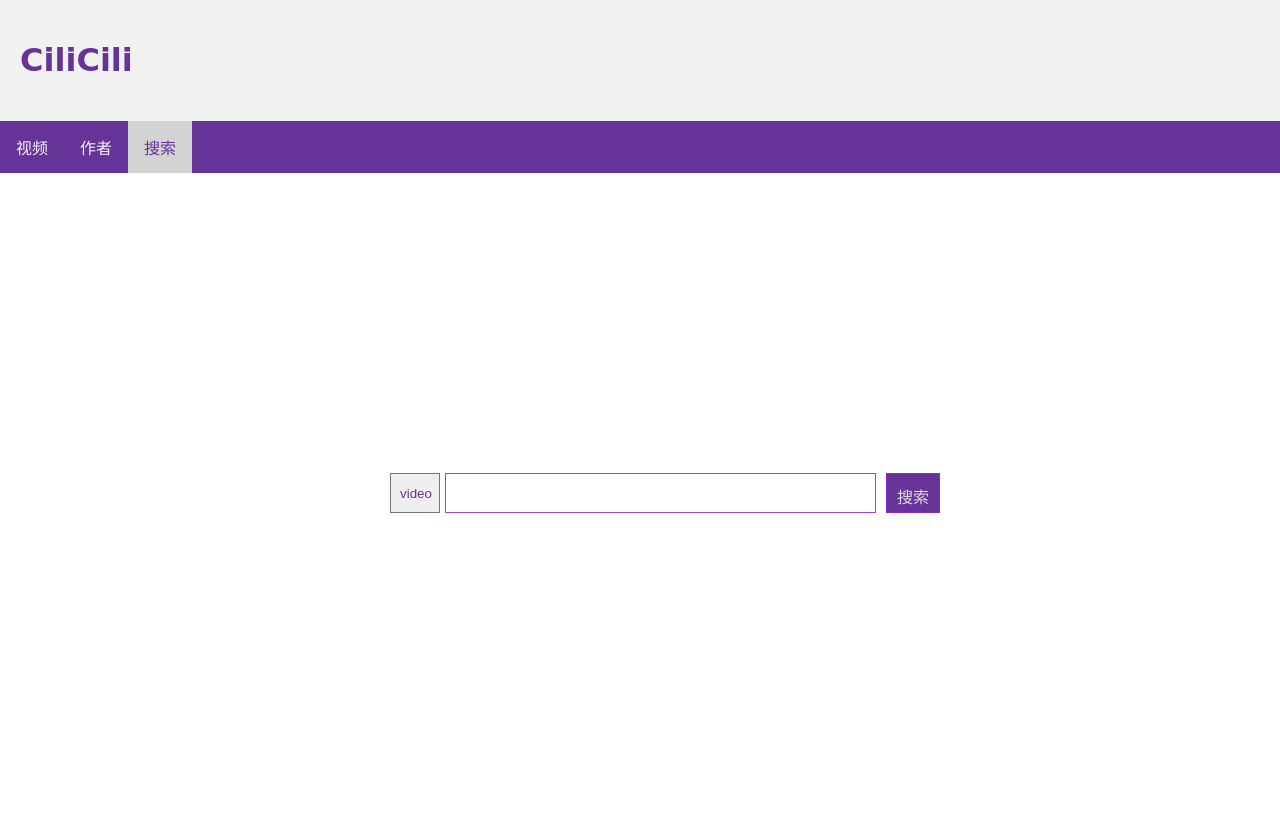
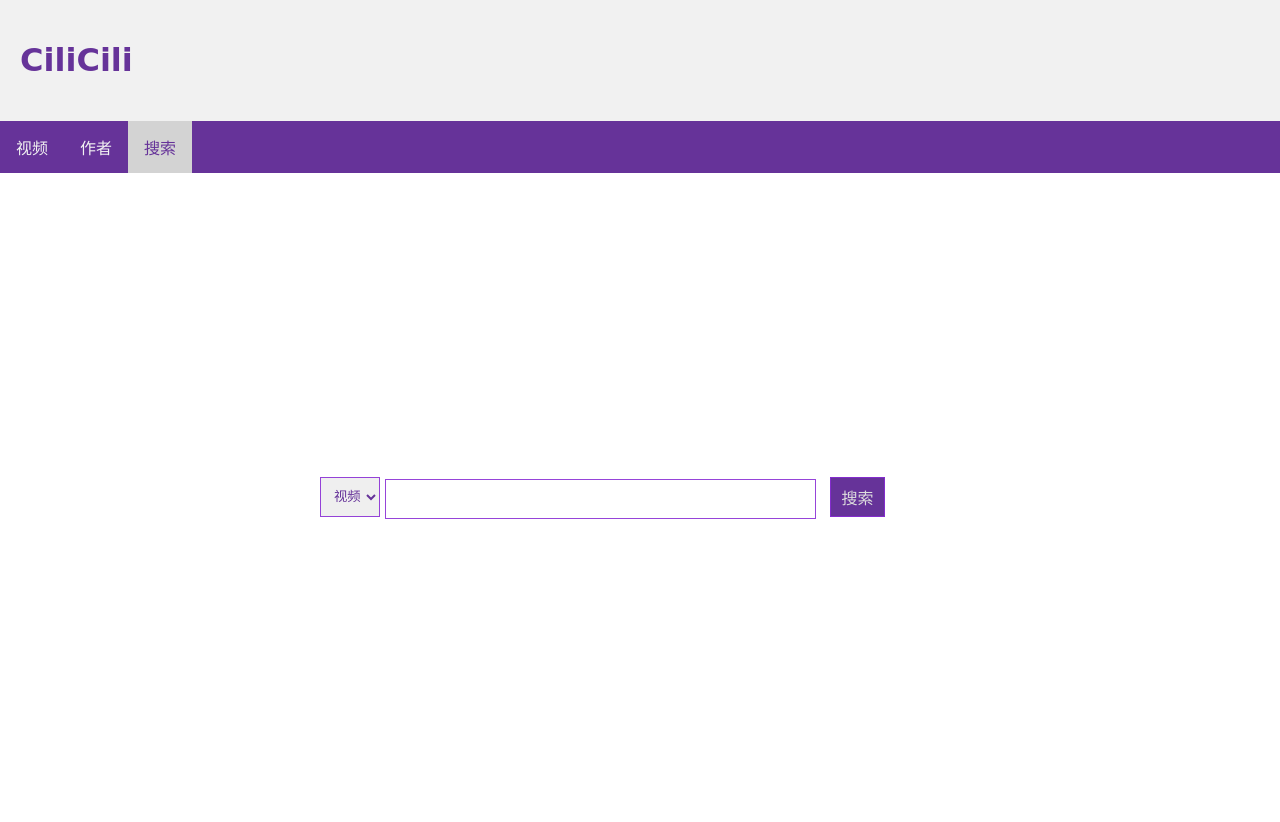
Before and after one commit to fu1er/Django-website, a Django app: page /videopage/search/ in a window 1280 px wide. Shown: the top 822 px of the page. Before the commit the page ends 513 px from the top, so only its background shows below. Run offline with Django 3.2, Linux system fonts and the light colour scheme.

Commit message:
modify css file and fix bug: click return in video details page return to home page instead of author page

```diff
--- a/videopage/static/style/authorspage.css
+++ b/videopage/static/style/authorspage.css
@@ -52,9 +52,9 @@ li.author {
     height: 100px;
     padding: 15px;
     border-style: ridge;
-    border-radius: 20px;
+    border-radius: 5px;
+    border-color: #ffffff;
     margin: 5px;
-    border-color: #ddd;
 }
 
 img.authorimage {
--- a/videopage/static/style/mainpage.css
+++ b/videopage/static/style/mainpage.css
@@ -52,9 +52,9 @@ li.video {
   height: 270px;
   padding: 15px;
   border-style: ridge;
-  border-radius: 20px;
+  border-radius: 10px;
+  border-color: #f3f3f3;
   margin: 5px;
-  border-color: #ddd;
 }
 
 img.videoimage {
--- a/videopage/static/style/searchpage.css
+++ b/videopage/static/style/searchpage.css
@@ -1,7 +1,3 @@
-* {
-    box-sizing: border-box;
-}
-
 body {
     margin: 0;
 }
@@ -10,6 +6,11 @@ body {
 .header {
     background-color: #f1f1f1;
     padding: 20px;
+}
+
+.title {
+    font-family: cursive;
+    color: rebeccapurple;
 }
 
 /* 设置顶部导航栏的样式 */
@@ -34,72 +35,55 @@ body {
     color: rebeccapurple;
 }
 
-.column {
-    float: left;
-    width: 25%;
-    height: 300px;
-    padding: 15px;
+span.space {
+    display: inline-flex;
+    margin: 100px 25%;
 }
 
-/* 清除列之后的浮动 */
-.row:after {
-    content: "";
-    display: table;
-    clear: both;
-}
-
-.pagination {
-    display: inline-block;
-}
-
-.pagination a {
-    color: black;
-    float: left;
-    padding: 8px 16px;
-    text-decoration: none;
-    transition: background-color .3s;
-    border: 1px solid #ddd;
-    margin: 0 4px;
-}
-
-.pagination a.active {
-    background-color: rebeccapurple;
-    color: white;
-    border: 1px solid rebeccapurple;
-}
-
-.pagination a:hover:not(.active) {
-    background-color: #ddd;
+a.select {
+    background-color: lightgray;
+    color: rebeccapurple;
 }
 
 .search {
-    width: 500px;
-    margin: 300px auto;
-    /* display: flex; */
-
-}
-
-.search input {
-    flex: 4;
-    height: 40px;
-    outline: none;
-    border: 1px solid rgba(137, 44, 212, 0.884);
-    float: left;
-    padding-left: 10px;
+    display: inline-flex;
+    margin: 100px 25%;
 }
 
 .search button:hover {
     font-size: 16px;
 }
 
-select {
-    /* border: none; */
-    width: 50px;
+select.left {
+    display: inline;
+    width: 60px;
     height: 40px;
     line-height: 40px;
-    appearance: none;
-    -webkit-appearance: none;
-    -moz-appearance: none;
+    /* appearance: none; */
+    /* -webkit-appearance: none;
+    -moz-appearance: none; */
     padding-left: 9px;
     color: rebeccapurple;
+    float: left;
+    border: 1px solid rgba(137, 44, 212, 0.884);
 }
+
+input.keys {
+    display: inline-block;
+    height: 36px;
+    margin-left: 5px;
+    margin-right: 5px;
+    padding-left: 10px;
+    border: 1px solid rgba(137, 44, 212, 0.884);
+}
+
+input.button {
+    display: inline-block;
+    height: 40px;
+    width: 55px;
+    background-color: rebeccapurple;
+    color: #ddd;
+    margin-left: 5px;
+    font-size: medium;
+    border: 1px solid rgba(137, 44, 212, 0.884);
+}
--- a/videopage/templates/videopage/authorspage.html
+++ b/videopage/templates/videopage/authorspage.html
@@ -36,6 +36,7 @@
                 src="{% static author.photo %}"
                 alt="{{author.name}}"
                 class="authorimage"
+                style="vertical-align: top;"
               />
               <!-- <span class="authorname"> -->
                 {{author.name}}
--- a/videopage/templates/videopage/searchpage.html
+++ b/videopage/templates/videopage/searchpage.html
@@ -12,29 +12,31 @@
 <body>
 
   <div class="header">
-    <h1 style="font-family:cursive;color:rebeccapurple">CiliCili</h1>
+    <h1 class="title">CiliCili</h1>
   </div>
 
   <div class="topnav">
     <a href="../">视频</a>
     <a href="../authors/">作者</a>
-    <a href="#" style="background-color: lightgray; color: rebeccapurple;">搜索</a>
+    <a href="#" class="select">搜索</a>
   </div>
 
   {% load static %}
   {% csrf_token %}
   <main>
+    <span class="space"> </span>
     <div class="search">
-      <form action="{% url 'videopage:result' %}" style="width:800px">
-        <select name="md" style="float: left;">
-          <option value="video" style="color: rebeccapurple;">video</option>
-          <option value="author" style="color: rebeccapurple;">author</option>
+      <form action="{% url 'videopage:result' %}">
+        <select class="left" name="md">
+          <option value="video">视频</option>
+          <option value="author">作者</option>
         </select>
-        <input type="text" name="info" size="50" style="margin-left:5px; margin-right: 5px;">
-        <input type="submit" value="搜索"
-          style="background-color:rebeccapurple ; color: #ddd; margin-left: 5px; font-size: medium; padding: 10px;">
+        <input class="keys" type="text" name="info" size="50">
+        <input class="button" type="submit" value="搜索">
       </form>
+      <div style="clear: both"></div>
     </div>
+    <span class="space"> </span>
   </main>
   <div style="margin: 300px;"></div>
 </body>
--- a/videopage/templates/videopage/videodetails.html
+++ b/videopage/templates/videopage/videodetails.html
@@ -14,7 +14,7 @@
     <h1 style="font-family:cursive;color:rebeccapurple">CiliCili</h1>
   </div>
   <div class="topnav">
-    <a href="../">返回</a>
+    <a href="{% url 'videopage:adetails' video.author.id %}">返回</a>
   </div>
 
   <div class="row" style="margin-right: auto;margin-left: auto;">
--- a/videopage/templates/videopage/videoresult.html
+++ b/videopage/templates/videopage/videoresult.html
@@ -28,7 +28,7 @@
     <div style="width: 1320px; margin-right:auto;margin-left:auto ">
       <ul class="row" style="list-style-type: none;">
         {% for video in page_obj %}
-        <a href="{% url 'videopage:detials' video.id %}" class='videolink'>
+        <a href="{% url 'videopage:details' video.id %}" class='videolink'>
           <li class="column" style="border-style: ridge; border-radius: 20px; margin: 5px; border-color: #ddd;">
             <img src="{% static video.cover %}" alt="{{video.video_name}}" width=270px height=180px
               style="margin: 2px;">
```
Also changed, not shown: videopage/static/style/authordetails.css (+26 -28 lines), videopage/templates/videopage/authordetails.html (+36 -24 lines).
